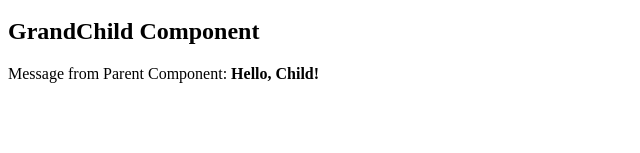
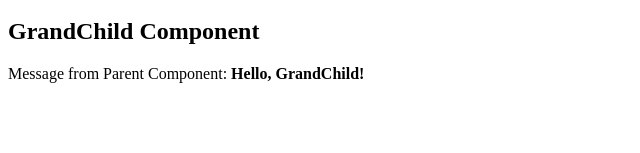
Before and after one commit to githubscientist/react-b47-b48, a React (Vite) app: page / in a window 1280 px wide. Shown: the part 147-300 px from the top of the page, without its empty margins (0-640 px from the left). Built offline with nearby package versions, Linux system fonts and the light colour scheme.

Commit message:
props drilling --parent to child and child to grandchild

```diff
--- a/src/components/ChildComponent.jsx
+++ b/src/components/ChildComponent.jsx
@@ -1,11 +1,14 @@
 import React from 'react';
 import GrandChildComponent from './GrandChildComponent';
 
-function ChildComponent({ message }) {
+function ChildComponent(props) {
+
+    const message = 'Hello, GrandChild!';
+
   return (
       <>
           <h2>Child Component</h2>
-          <p>Message from Parent Component: <b>{message}</b></p>
+          <p>Message from Parent Component: <b>{props.message}</b></p>
           <GrandChildComponent message={ message } />
       </>
   )
```
